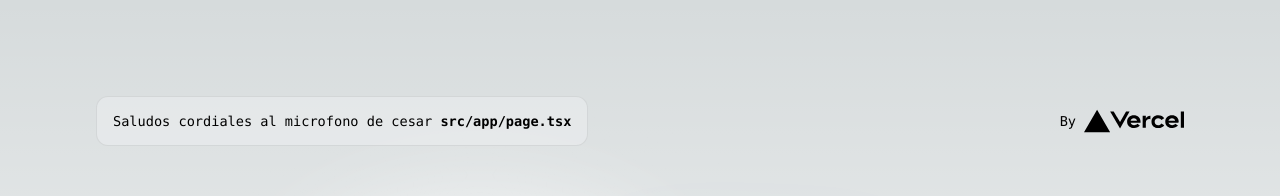
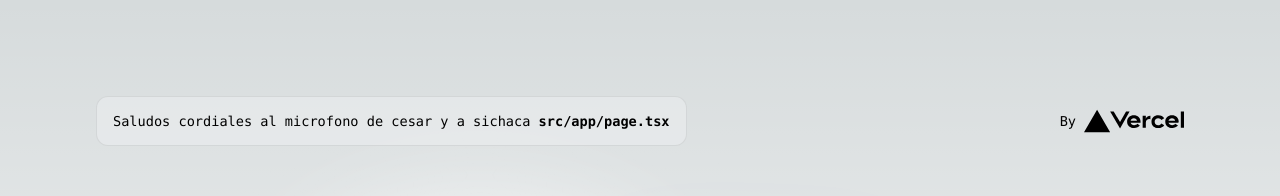
Before and after one commit to FunctionalJsLovers/sacris-app-frontend, a Next.js app: page / in a window 1280 px wide. Shown: the top 196 px of the page. Built offline with nearby package versions, Linux system fonts and the light colour scheme.

Commit message:
SAC-001 | Hola (#2)

```diff
--- a/src/app/page.tsx
+++ b/src/app/page.tsx
@@ -6,7 +6,7 @@ export default function Home() {
     <main className={styles.main}>
       <div className={styles.description}>
         <p>
-          Saludos cordiales al microfono de cesar&nbsp;
+          Saludos cordiales al microfono de cesar y a sichaca&nbsp;
           <code className={styles.code}>src/app/page.tsx</code>
         </p>
         <div>
```
